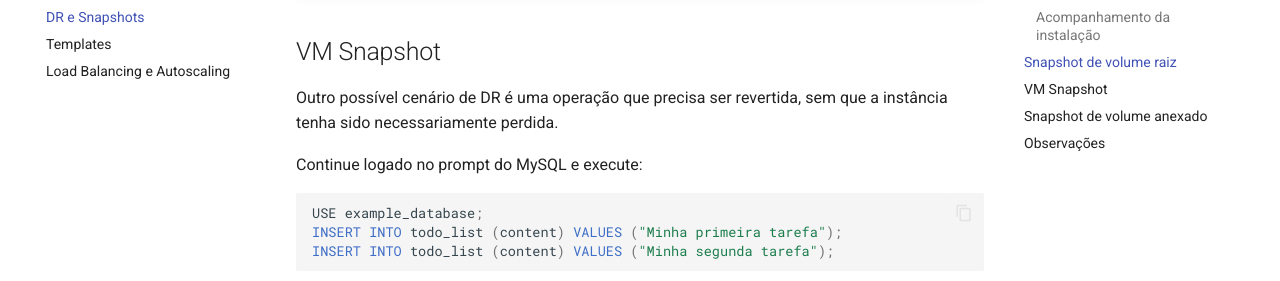
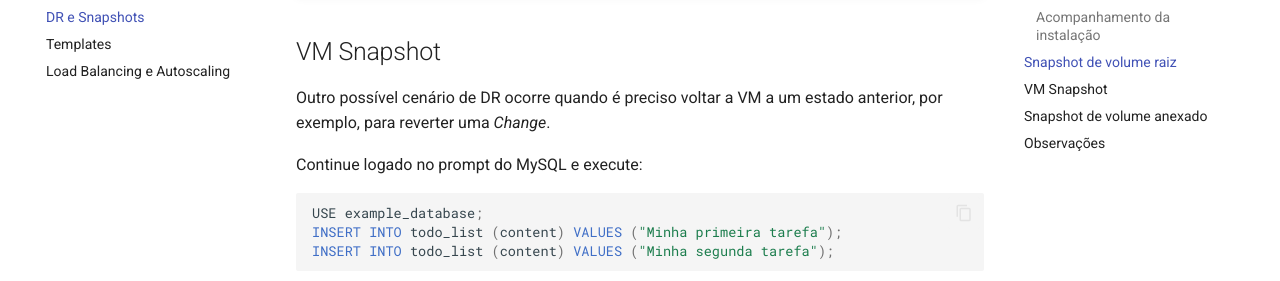
Before and after one commit to gmautner/cloudstack-docs, an MkDocs documentation site: the page built from docs/snapshots.md, in a window 1280 px wide and 900 px high, scrolled down 7867 px. Shown: the part 172-453 px from the top of the window. Built offline with MkDocs 1.6.1 and Material for MkDocs 9.7.7, drawn with Linux system fonts in a browser that asks for light colours; emoji names are drawn with the system emoji font.

Commit message:
Update snapshots.md

```diff
--- a/docs/snapshots.md
+++ b/docs/snapshots.md
@@ -154,7 +154,7 @@ SELECT * FROM todo_list;
 
 ## VM Snapshot
 
-Outro possível cenário de DR é uma operação que precisa ser revertida, sem que a instância tenha sido necessariamente perdida.
+Outro possível cenário de DR ocorre quando é preciso voltar a VM a um estado anterior, por exemplo, para reverter uma _Change_.
 
 Continue logado no prompt do MySQL e execute:
 
```
